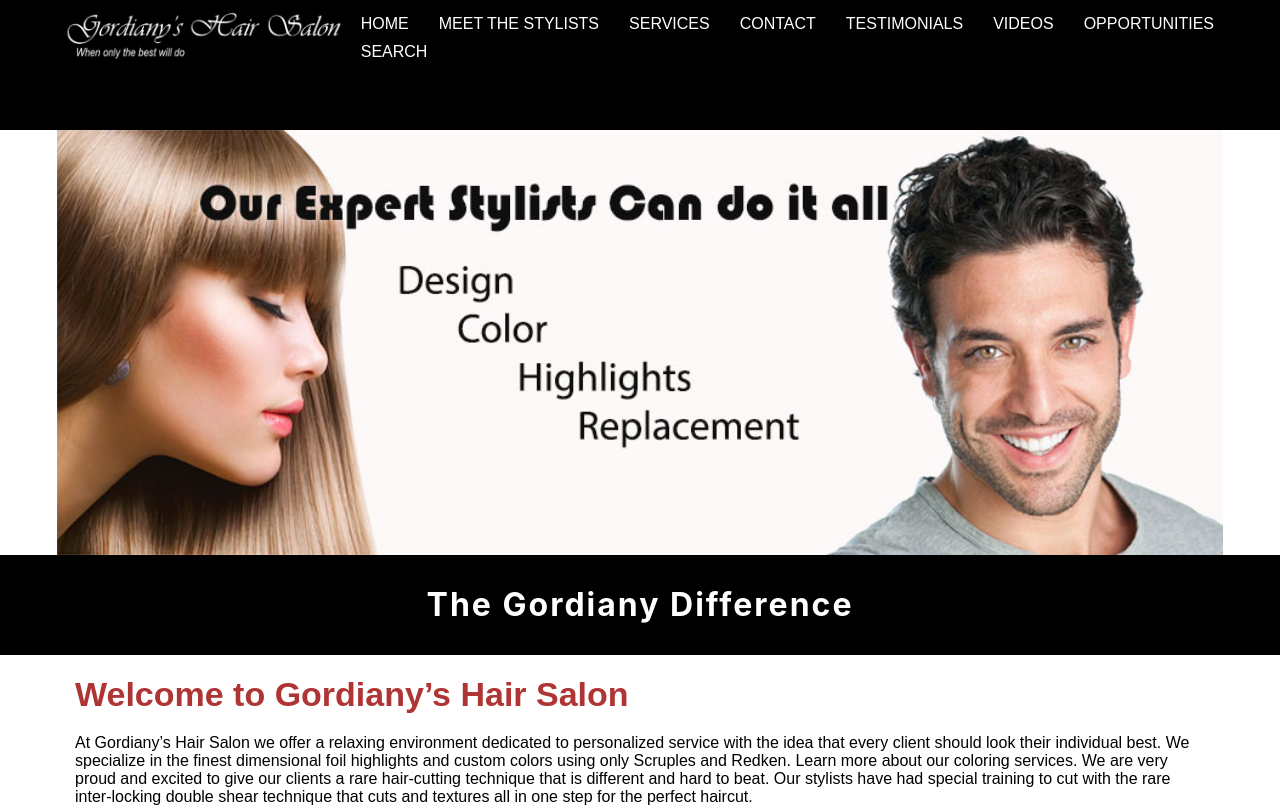
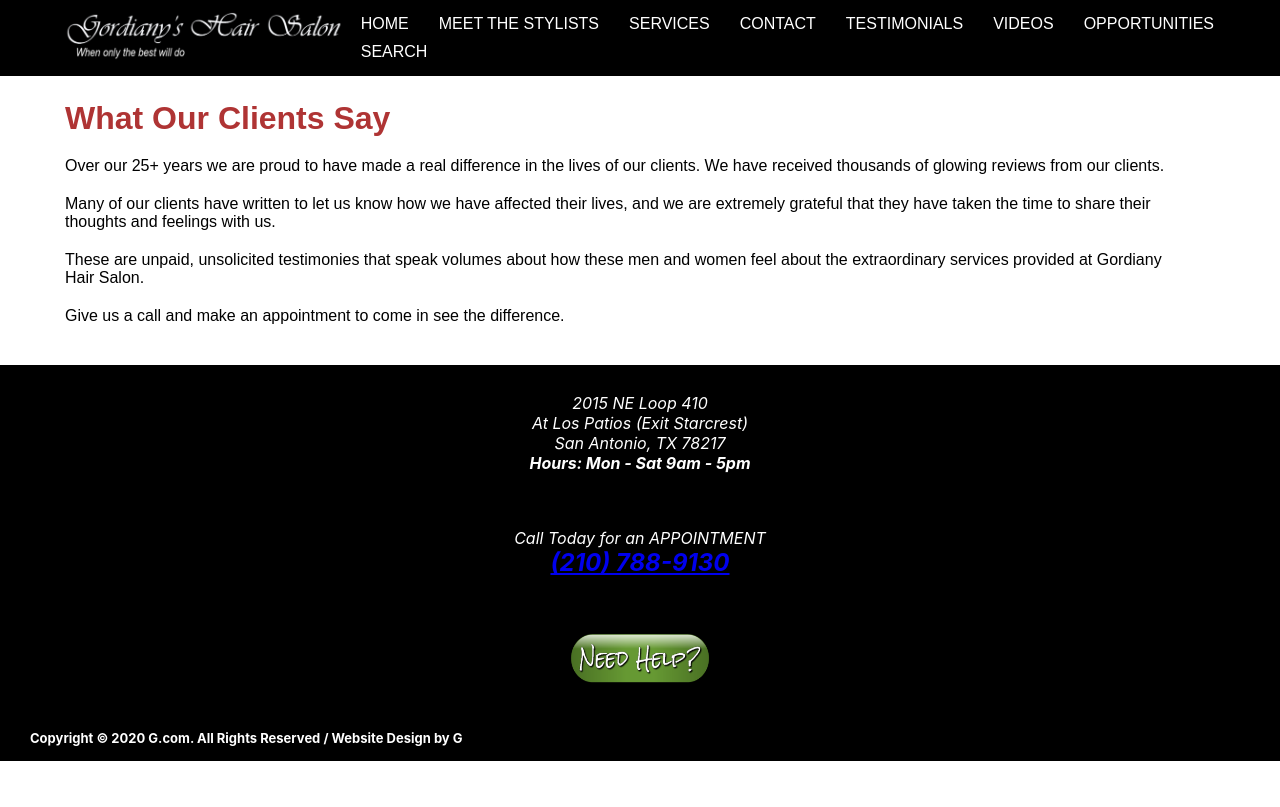
Before and after one commit to Graeme-Parker-Smith/hair-final, a React (Create React App) app: page /barber-services in a window 1280 px wide. Shown: the top 807 px of the page. Built offline with nearby package versions, Linux system fonts and the light colour scheme.

Commit message:
create BarberServices

```diff
--- a/src/App.js
+++ b/src/App.js
@@ -10,6 +10,7 @@ import Opportunities from './screens/Opportunities/Opportunities';
 import Testimonials from './screens/Testimonials/Testimonials';
 import Videos from './screens/Videos/Videos';
 import './App.css';
+import BarberServices from './screens/BarberServices/BarberServices';
 
 function App() {
 	const [expanded, setExpanded] = useState(false);
@@ -25,6 +26,9 @@ function App() {
 				</Route>
 				<Route exact path="/hair-design">
 					<HairDesign />
+				</Route>
+				<Route exact path="/barber-services">
+					<BarberServices />
 				</Route>
 				<Route exact path="/contact-us">
 					<Contact />
--- /dev/null
+++ b/src/screens/BarberServices/BarberServices.css
@@ -0,0 +1,29 @@
+#testimonials-container h1 {
+    color: #af3434;
+}
+
+
+@media only screen and (min-width: 800px) {
+    #testimonials-container {
+        display: flex;
+        justify-content: space-between;
+    }
+    /* #testimonials-container > div {
+        margin-right: 30px;
+    } */
+    .testimonials-col-2 {
+        max-width: 30%;
+        margin-left: 40px;
+    }
+    .testimonials-col-2 input,
+    .testimonials-col-2 textarea {
+        max-width: 200px;
+    }
+}
+
+@media only screen and (min-width: 1200px) {
+    .testimonials-col-2 input,
+    .testimonials-col-2 textarea {
+        max-width: 300px;
+    }
+}
--- /dev/null
+++ b/src/screens/BarberServices/BarberServices.js
@@ -0,0 +1,32 @@
+import React from 'react';
+import './BarberServices.css';
+
+
+export default () => {
+	return (
+		<div id="testimonials-container" className="screen-content">
+			<div>
+				<h1>What Our Clients Say</h1>
+				<p>
+					Over our 25+ years we are proud to have made a real difference in the lives of our clients. We have
+					received thousands of glowing reviews from our clients.
+				</p>
+				<p>
+					Many of our clients have written to let us know how we have affected their lives, and we are
+					extremely grateful that they have taken the time to share their thoughts and feelings with us.
+				</p>
+				<p>
+					These are unpaid, unsolicited testimonies that speak volumes about how these men and women feel
+					about the extraordinary services provided at Gordiany Hair Salon.
+				</p>
+				<p>Give us a call and make an appointment to come in see the difference.</p>
+
+			</div>
+			<div className="testimonials-col-2">
+				<div className="contact-form-container">
+
+				</div>
+			</div>
+		</div>
+	);
+};
--- a/src/screens/Videos/Videos.js
+++ b/src/screens/Videos/Videos.js
@@ -16,10 +16,11 @@ export default () => {
 					what we are all about.
 				</p>
 			</div>
+
 			<h1>General</h1>
 			<VideoBox src="https://www.youtube.com/embed/lfnWVVNTVQY" />
+
 			<h1>Hair Design</h1>
-
 			<div className="video-row">
 				{hairDesignData.map((v) => (
 					<VideoBox src={v.url} label={v.label} />
@@ -27,16 +28,15 @@ export default () => {
 			</div>
 
 			<h1>Barber Services</h1>
-
 			<VideoBox src="https://www.youtube.com/embed/3WRMgPwmOoo" label="Best Barber Stylist in San Antonio" />
 
 			<h1>Highlights</h1>
-
 			<div className="video-row">
 				{highlightsData.map((v) => (
 					<VideoBox src={v.url} label={v.label} />
 				))}
 			</div>
+
 			<h1>Hair Replacement</h1>
 			<div className="video-row">
 				{hairReplacementData.map((v) => (
```
